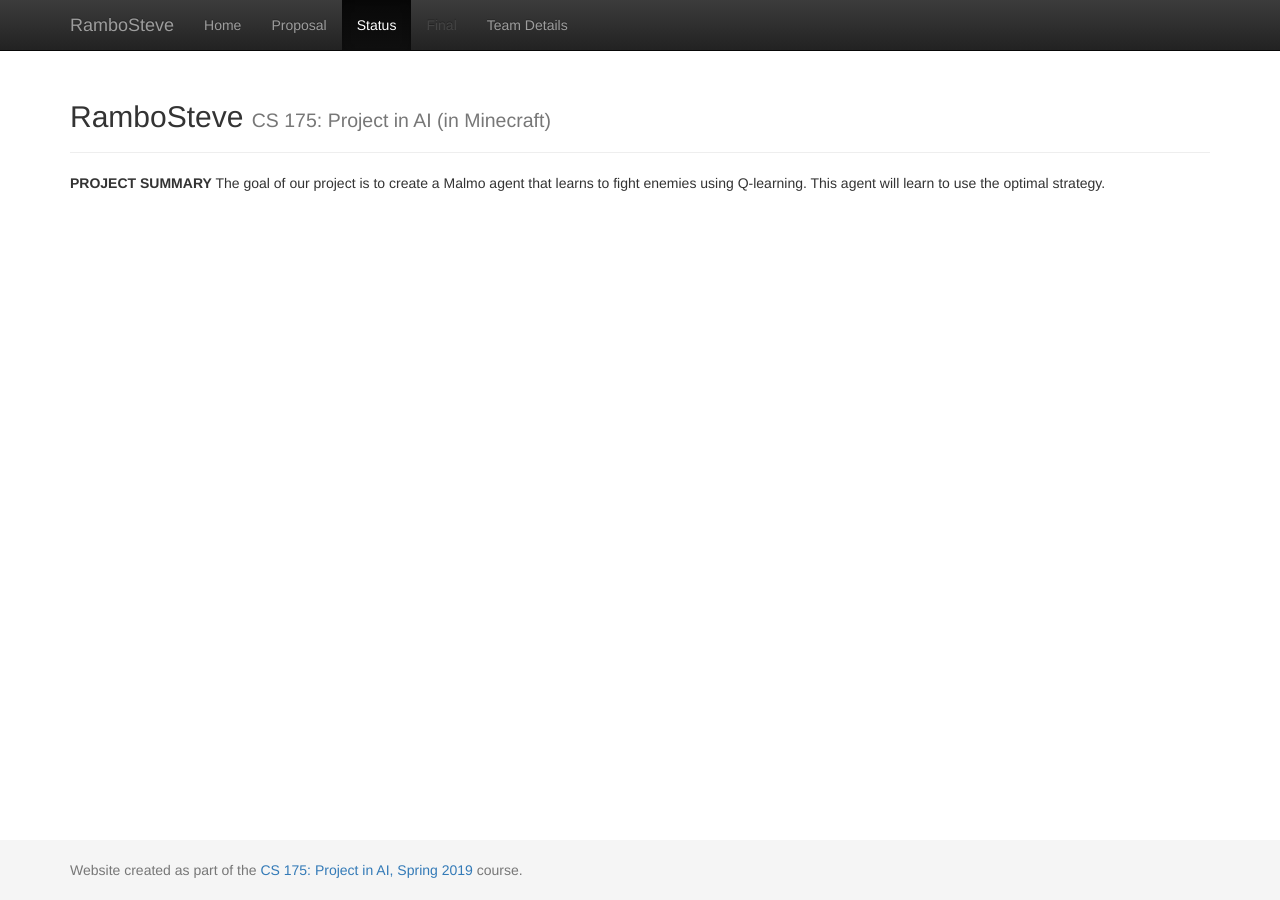
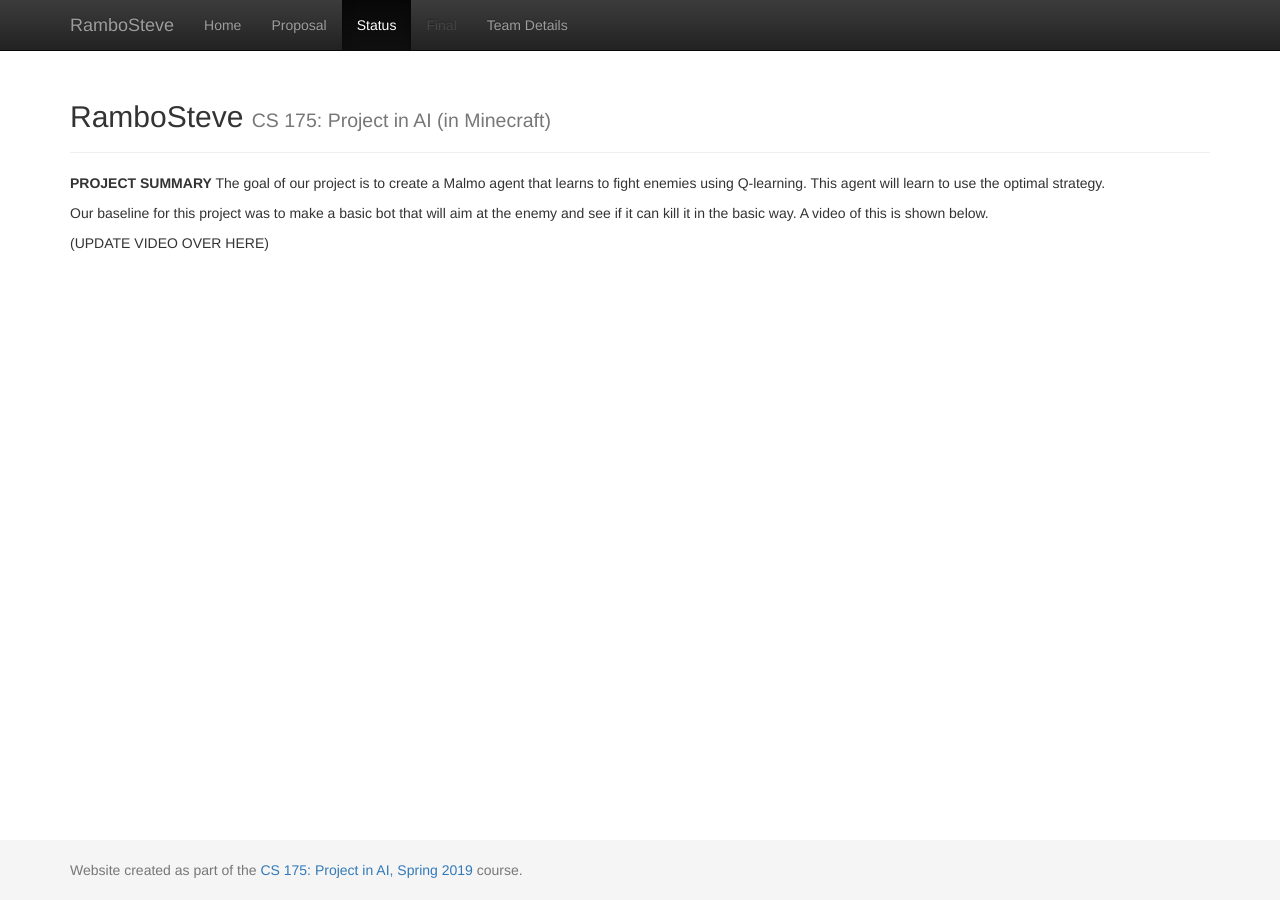
Before and after one commit to rlee97/RamboSteve, a Jekyll site: the page built from docs/status.md, in a window 1280 px wide. Built offline with Jekyll 4.4.1, drawn with Linux system fonts in a browser that asks for light colours.

Commit message:
more extra stuff to the status page

```diff
--- a/docs/_config.yml
+++ b/docs/_config.yml
@@ -3,7 +3,6 @@
 
 title:    'RamboSteve'
 subtitle: 'CS 175: Project in AI (in Minecraft)'
-
 
 #########################
 # more settings
--- a/docs/status.md
+++ b/docs/status.md
@@ -5,3 +5,7 @@ title: Status
 
 **PROJECT SUMMARY**
 The goal of our project is to create a Malmo agent that learns to fight enemies using Q-learning. This agent will learn to use the optimal strategy.
+
+Our baseline for this project was to make a basic bot that will aim at the enemy and see if it can kill it in the basic way. A video of this is shown below.
+
+(UPDATE VIDEO OVER HERE)
```
Also changed, not shown: docs/index.md (+1 -1 lines), 1 other file.
